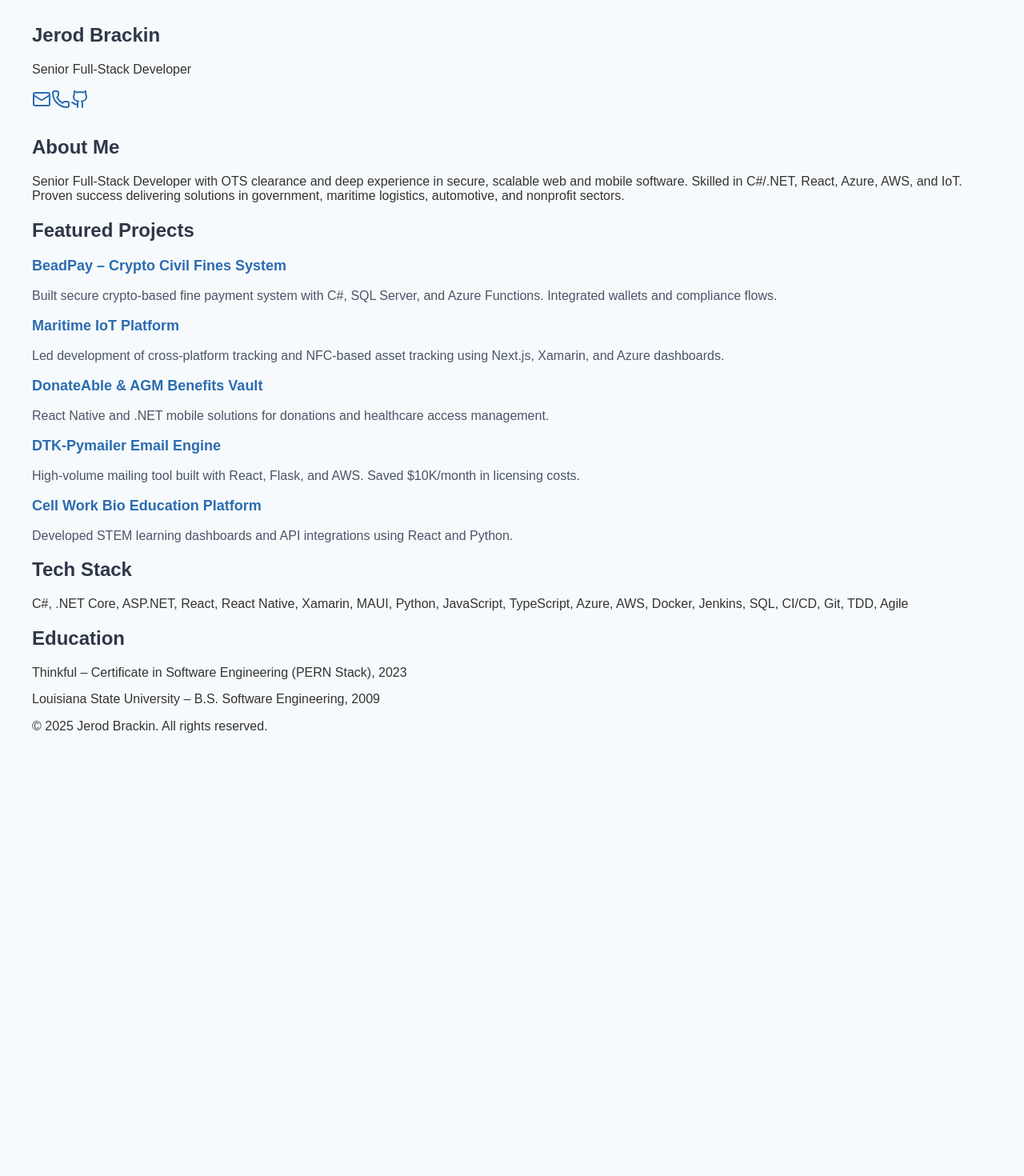
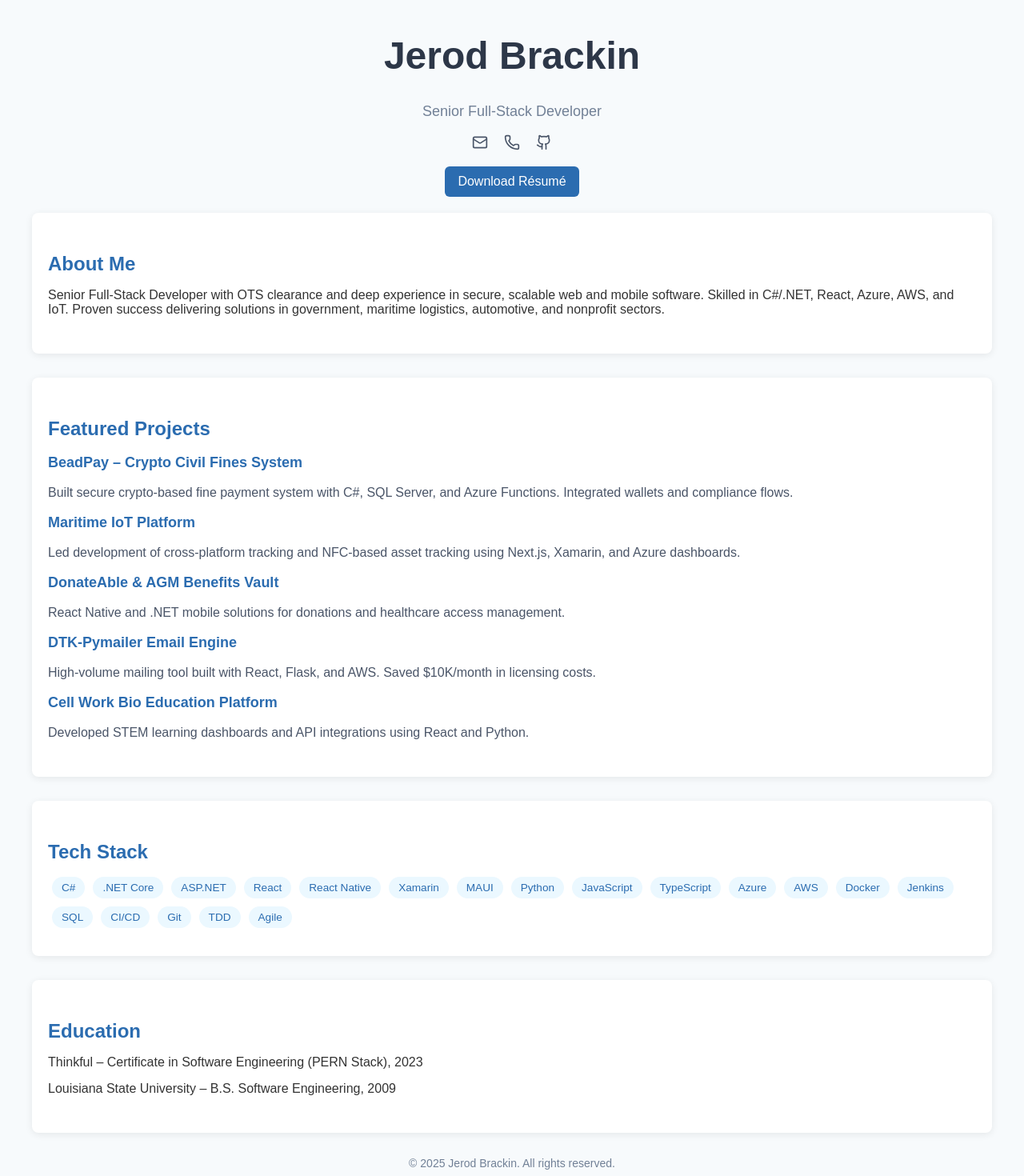
Before and after one commit to jbrackin1/Portfolio, a React (Create React App) app in the folder portfolio/: page / in a window 1280 px wide. Shown: the part 20-1490 px from the top of the page at 80% size. Before the commit the page ends 997 px from the top, so only its background shows below. Built offline with nearby package versions, Linux system fonts and the light colour scheme.

Commit message:
cards with shadow button and pdf resume button dled

```diff
--- a/portfolio/src/App.css
+++ b/portfolio/src/App.css
@@ -31,16 +31,36 @@ section {
 }
 
 /* Card Styles */
+/* src/App.css */
+
 .Card {
-  background-color: white;
+  background-color: #ffffff;
   border-radius: 8px;
-  box-shadow: 0 2px 10px rgba(0, 0, 0, 0.1);
+  box-shadow: 0 2px 10px rgba(0, 0, 0, 0.08);
   margin-bottom: 30px;
+  padding: 20px;
+}
+
+.Card h2 {
+  color: #2b6cb0;
+  margin-bottom: 12px;
+  font-size: 1.5rem;
 }
 
 .CardContent {
-  padding: 20px;
+  padding: 10px 0;
 }
+
+.TechStack span {
+  display: inline-block;
+  background: #ebf8ff;
+  color: #2b6cb0;
+  padding: 6px 12px;
+  margin: 5px;
+  border-radius: 20px;
+  font-size: 0.85rem;
+}
+
 
 /* Header Section */
 header {
@@ -100,6 +120,23 @@ footer {
   font-size: 0.875rem;
 }
 
+/* Button */
+.Button {
+  display: inline-block;
+  background-color: #2b6cb0;
+  color: white;
+  padding: 10px 16px;
+  margin-top: 16px;
+  border-radius: 6px;
+  text-decoration: none;
+  transition: background-color 0.3s ease;
+}
+
+.Button:hover {
+  background-color: #2c5282;
+}
+
+
 /* Mobile-friendly */
 @media (max-width: 768px) {
   .header-icons {
--- a/portfolio/src/App.js
+++ b/portfolio/src/App.js
@@ -2,34 +2,40 @@
 
 import logo from "./logo.svg";
 import "./App.css";
-import { Card, CardContent } from "./components/ui/card";
+import { Github, Mail, Phone } from "lucide-react";
+import { Card } from "./components/ui/card";
+import { CardContent } from "./components/ui/cardContent";
 import { Button } from "./components/ui/button";
-import { Github, Mail, Phone } from "lucide-react";
 
 function App() {
 	return (
-		<main className="max-w-5xl mx-auto p-6 space-y-8">
+		<main className="main">
 			{/* Header */}
-			<section className="text-center">
-				<h1 className="text-4xl font-bold">Jerod Brackin</h1>
-				<p className="text-lg text-gray-600">Senior Full-Stack Developer</p>
-				<div className="flex justify-center space-x-4 mt-2">
-					<a href="mailto:jbrackin1@gmail.com">
+			<header className="header">
+				<h1>Jerod Brackin</h1>
+				<p>Senior Full-Stack Developer</p>
+				<div className="header-icons">
+					<a href="mailto:jbrackin1@gmail.com" aria-label="Email">
 						<Mail className="w-5 h-5" />
 					</a>
-					<a href="tel:2254214403">
+					<a href="tel:2254214403" aria-label="Phone">
 						<Phone className="w-5 h-5" />
 					</a>
-					<a href="https://www.github.com/jbrackin1">
+					<a
+						href="https://www.github.com/jbrackin1"
+						aria-label="GitHub"
+						target="_blank"
+						rel="noopener noreferrer">
 						<Github className="w-5 h-5" />
 					</a>
 				</div>
-			</section>
+				<Button href="/jerod-brackin-resume.pdf">Download Résumé</Button>
+			</header>
 
 			{/* About Me */}
 			<Card>
-				<CardContent className="p-4">
-					<h2 className="text-2xl font-semibold mb-2">About Me</h2>
+				<CardContent>
+					<h2>About Me</h2>
 					<p>
 						Senior Full-Stack Developer with OTS clearance and deep experience
 						in secure, scalable web and mobile software. Skilled in C#/.NET,
@@ -41,13 +47,11 @@ function App() {
 
 			{/* Projects */}
 			<Card>
-				<CardContent className="p-4">
-					<h2 className="text-2xl font-semibold mb-4">Featured Projects</h2>
-					<ul className="space-y-4">
+				<CardContent>
+					<h2>Featured Projects</h2>
+					<ul>
 						<li>
-							<h3 className="text-xl font-medium">
-								BeadPay – Crypto Civil Fines System
-							</h3>
+							<h3>BeadPay – Crypto Civil Fines System</h3>
 							<p>
 								Built secure crypto-based fine payment system with C#, SQL
 								Server, and Azure Functions. Integrated wallets and compliance
@@ -55,32 +59,28 @@ function App() {
 							</p>
 						</li>
 						<li>
-							<h3 className="text-xl font-medium">Maritime IoT Platform</h3>
+							<h3>Maritime IoT Platform</h3>
 							<p>
 								Led development of cross-platform tracking and NFC-based asset
 								tracking using Next.js, Xamarin, and Azure dashboards.
 							</p>
 						</li>
 						<li>
-							<h3 className="text-xl font-medium">
-								DonateAble & AGM Benefits Vault
-							</h3>
+							<h3>DonateAble & AGM Benefits Vault</h3>
 							<p>
 								React Native and .NET mobile solutions for donations and
 								healthcare access management.
 							</p>
 						</li>
 						<li>
-							<h3 className="text-xl font-medium">DTK-Pymailer Email Engine</h3>
+							<h3>DTK-Pymailer Email Engine</h3>
 							<p>
 								High-volume mailing tool built with React, Flask, and AWS. Saved
 								$10K/month in licensing costs.
 							</p>
 						</li>
 						<li>
-							<h3 className="text-xl font-medium">
-								Cell Work Bio Education Platform
-							</h3>
+							<h3>Cell Work Bio Education Platform</h3>
 							<p>
 								Developed STEM learning dashboards and API integrations using
 								React and Python.
@@ -92,20 +92,20 @@ function App() {
 
 			{/* Skills */}
 			<Card>
-				<CardContent className="p-4">
-					<h2 className="text-2xl font-semibold mb-2">Tech Stack</h2>
-					<p>
-						C#, .NET Core, ASP.NET, React, React Native, Xamarin, MAUI, Python,
-						JavaScript, TypeScript, Azure, AWS, Docker, Jenkins, SQL, CI/CD,
-						Git, TDD, Agile
-					</p>
+				<CardContent>
+					<h2>Tech Stack</h2>
+					<div className="TechStack">
+						{["C#", ".NET Core", "ASP.NET", "React", "React Native", "Xamarin", "MAUI", "Python", "JavaScript", "TypeScript", "Azure", "AWS", "Docker", "Jenkins", "SQL", "CI/CD", "Git", "TDD", "Agile"].map((skill) => (
+							<span key={skill}>{skill}</span>
+						))}
+					</div>
 				</CardContent>
 			</Card>
 
 			{/* Education */}
 			<Card>
-				<CardContent className="p-4">
-					<h2 className="text-2xl font-semibold mb-2">Education</h2>
+				<CardContent>
+					<h2>Education</h2>
 					<ul className="list-disc list-inside">
 						<li>
 							Thinkful – Certificate in Software Engineering (PERN Stack), 2023
@@ -118,9 +118,9 @@ function App() {
 			</Card>
 
 			{/* Footer */}
-			<section className="text-center text-sm text-gray-500">
+			<footer>
 				<p>© 2025 Jerod Brackin. All rights reserved.</p>
-			</section>
+			</footer>
 		</main>
 	);
 }
--- a/portfolio/src/components/ui/button.js
+++ b/portfolio/src/components/ui/button.js
@@ -1,7 +1,7 @@
-export function Button({ children }) {
-  return (
-    <button className="bg-blue-600 text-white px-4 py-2 rounded hover:bg-blue-700">
-      {children}
-    </button>
-  );
-}
+/** @format */
+
+export const Button = ({ href, children }) => (
+	<a href={href} target="_blank" rel="noopener noreferrer" className="Button">
+		{children}
+	</a>
+);
--- a/portfolio/src/components/ui/card.js
+++ b/portfolio/src/components/ui/card.js
@@ -1,7 +1,8 @@
-export function Card({ children }) {
-  return <div className="border rounded-md shadow p-4 bg-white">{children}</div>;
-}
+/** @format */
 
-export function CardContent({ children, className }) {
-  return <div className={className}>{children}</div>;
-}
+export const Card = ({ title, children }) => (
+	<div className="Card">
+		{title && <h2>{title}</h2>}
+		{children}
+	</div>
+);
--- /dev/null
+++ b/portfolio/src/components/ui/cardContent.js
@@ -0,0 +1,5 @@
+/** @format */
+
+export const CardContent = ({ children, className = "" }) => (
+	<div className={`CardContent ${className}`}>{children}</div>
+);
```
